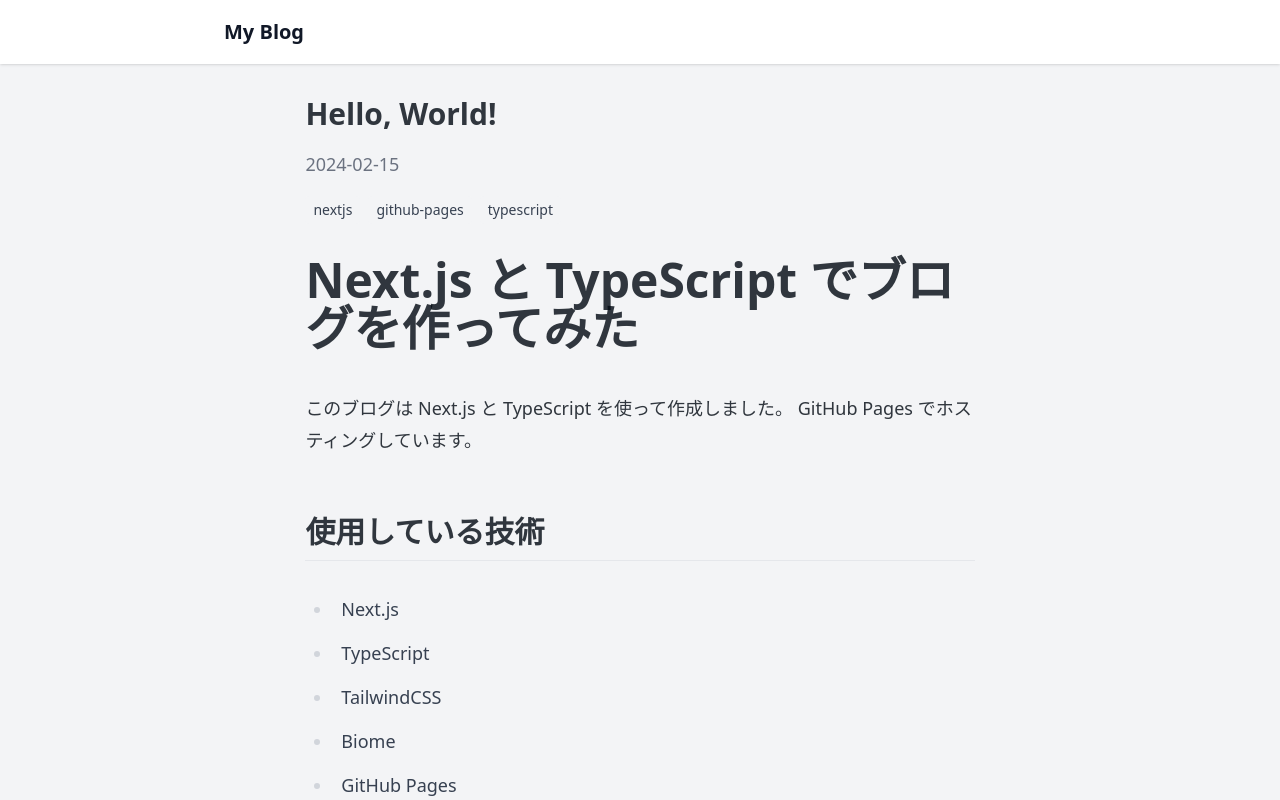
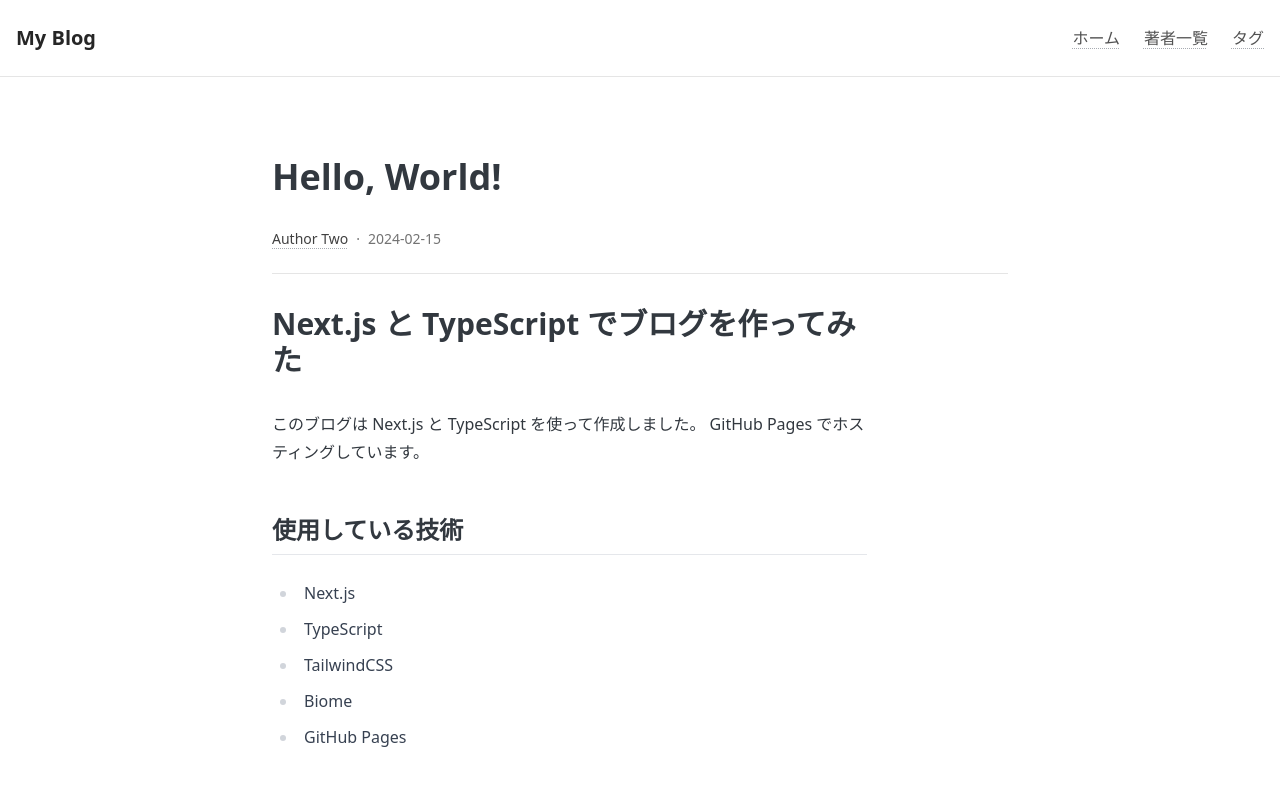
Before and after one commit to sotaroNishioka/my-blog, a Next.js app: page /my-blog/posts/2024-02-15-hello-world in a window 1280 px wide. Shown: the top 800 px of the page. Built offline with nearby package versions, Linux system fonts and the light colour scheme.

Commit message:
feat: 記事詳細ページの改修とテスト追加
- 記事詳細ページをIssue #35のコンポーネントを使用するように改修

- 記事詳細ページのテストを追加

- Lintエラーとテストエラーを修正

Closes #39

```diff
--- a/src/pages/posts/[id].tsx
+++ b/src/pages/posts/[id].tsx
@@ -1,34 +1,37 @@
 import type { GetStaticProps, GetStaticPaths, GetStaticPropsContext } from 'next';
-import Layout from '@/components/Layout';
+import BaseLayout from '@/components/layout/BaseLayout';
 import { getAllPostIds, getPostData } from '@/lib/posts';
 import type { PostData, PostsError } from '@/lib/posts';
+import ArticleHeader from '@/components/features/Article/ArticleHeader';
+import ArticleBody from '@/components/features/Article/ArticleBody';
+import AuthorProfile from '@/components/features/Article/AuthorProfile';
 
 type Props = {
   post: PostData;
 };
 
 export default function Post({ post }: Props) {
+  const authorId = post.author ? encodeURIComponent(post.author.toLowerCase().replace(/\s+/g, '-')) : null;
+
   return (
-    <Layout>
-      <article className="prose prose-lg mx-auto">
-        <h1 className="text-3xl font-bold mb-4">{post.title}</h1>
-        <div className="mb-8">
-          <div className="text-gray-500 mb-4">{post.date}</div>
-          <div className="flex gap-2">
-            {post.tags.map((tag) => (
-              <span key={tag} className="bg-gray-100 text-gray-700 px-2 py-1 rounded text-sm">
-                {tag}
-              </span>
-            ))}
-          </div>
-        </div>
-        <div
-          className="mt-8"
-          // biome-ignore lint/security/noDangerouslySetInnerHtml: <explanation>
-          dangerouslySetInnerHTML={{ __html: post.contentHtml }}
-        />
-      </article>
-    </Layout>
+    <BaseLayout>
+      <div className="container mx-auto px-4 py-12 max-w-3xl">
+        <article>
+          <ArticleHeader
+            title={post.title}
+            publishedDate={post.date}
+            authorName={post.author || '匿名'}
+            authorLink={authorId ? `/author/${authorId}` : '#'}
+          />
+          <ArticleBody markdownContent={post.contentHtml} />
+          {post.author && authorId && (
+            <div className="mt-12 pt-8 border-t border-neutral-200">
+              <AuthorProfile authorName={post.author} authorLink={`/author/${authorId}`} />
+            </div>
+          )}
+        </article>
+      </div>
+    </BaseLayout>
   );
 }
 
```
Also changed, not shown: 1 other file (tests, documents, lock files or other folders).
